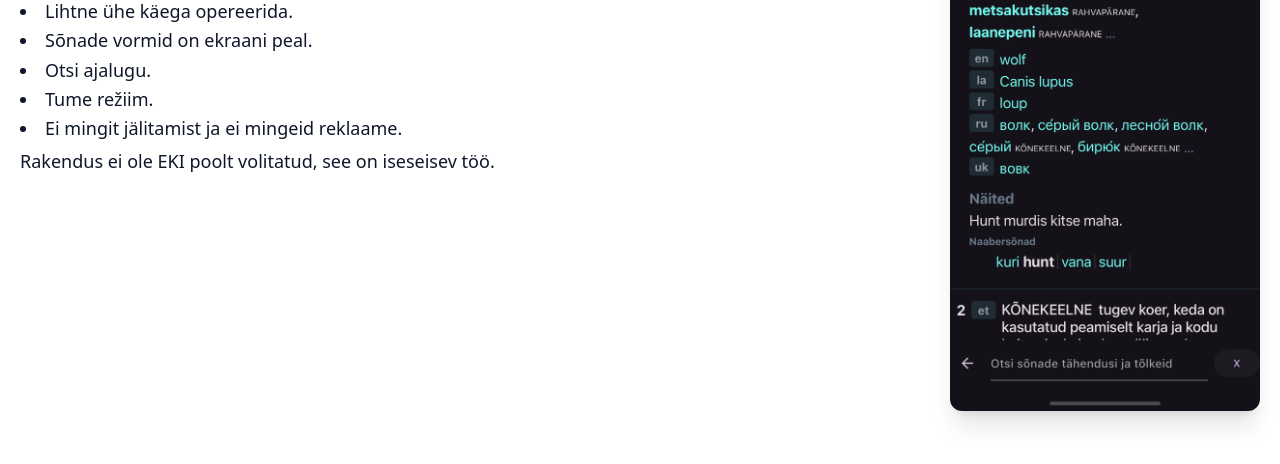
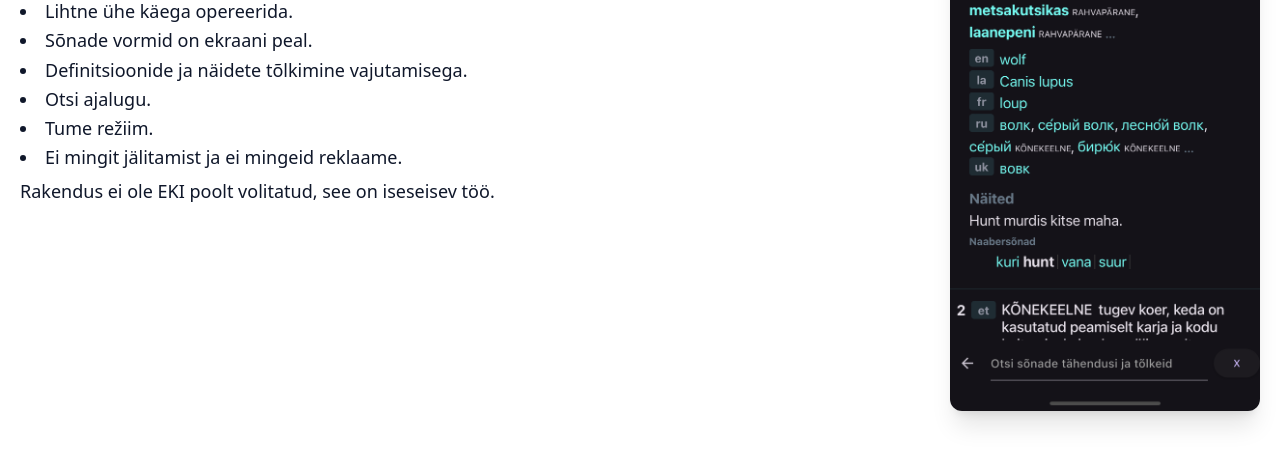
Before and after one commit to Zverik/sonamobi-landing, a plain HTML site: page docs/index.html in a window 1280 px wide. Shown: the part 280-744 px from the top of the page. Drawn offline with Linux system fonts and the light colour scheme.

Commit message:
Add one line

```diff
--- a/docs/index.html
+++ b/docs/index.html
@@ -25,6 +25,7 @@
         <li>Vähem taotlusi ja vahemälu, sellest ka kiiremad vastused.</li>
         <li>Lihtne ühe käega opereerida.</li>
         <li>Sõnade vormid on ekraani peal.</li>
+        <li>Definitsioonide ja näidete tõlkimine vajutamisega.</li>
         <li>Otsi ajalugu.</li>
         <li>Tume režiim.</li>
         <li>Ei mingit jälitamist ja ei mingeid reklaame.</li>
```
